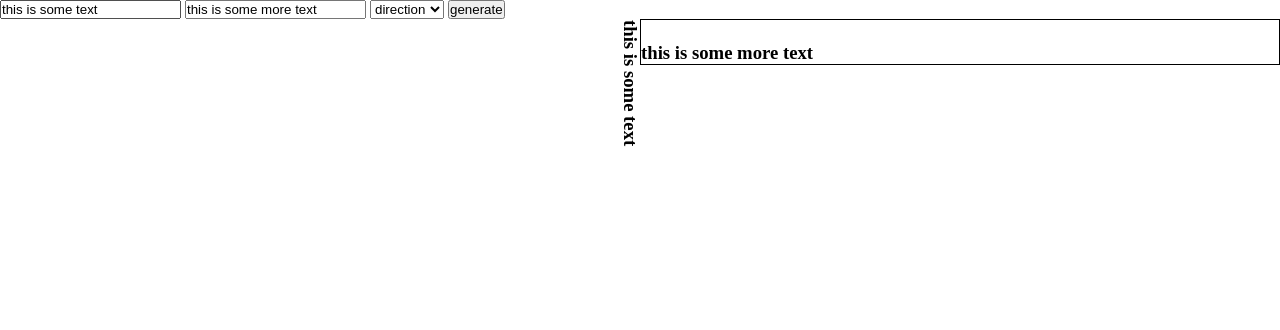
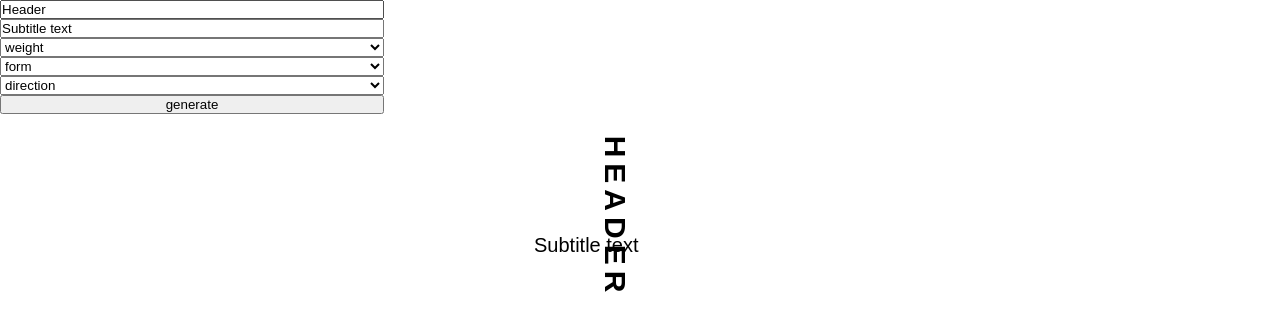
Before and after one commit to alisq/dair_bot, a plain HTML site: page index.html in a window 1280 px wide. Both pictures are taken after a click on the button "generate". Drawn offline with nearby package versions, Linux system fonts and the light colour scheme.

Commit message:
Added Form and Weight and ability to add multiple contrasts

```diff
--- a/css/main.css
+++ b/css/main.css
@@ -3,30 +3,27 @@
     padding:0;
     margin:0;
 }
+@import url("https://use.typekit.net/pfp3zhq.css");
 
 html, body {
     min-height:100vw;
+    font-family: aktiv-grotesk, sans-serif;
 }
 
+.grid{
+    display: grid;
+    grid-template-columns: 30% 70%;
+
+}
+.controls{
+    display: flex;
+    flex-direction: column;
+}
 
 .contrast--direction h3 {
     transform-origin:0 0;
 }
 
 #output {
-    border:1px solid black;
-    margin-left:50%
+    margin-left:15%
 }
-/*
-.contrast--scale h1 {
-
-    font-size:50px;
-
-}
-
-
-.contrast--scale p {
-
-    font-size:15px;
-
-} */
--- a/index.html
+++ b/index.html
@@ -13,23 +13,42 @@
         <link rel="stylesheet" href="css/main.css">
     </head>
     <body>
-
-        <input type="text" id="text01" placeholder="text1" value="this is some text">
-        <input type="text" id="text02" placeholder="text1" value="this is some more text">
-        <select id="contrast">
-            <option>weight</option>
+        <div class="grid">
+            <div class="controls">
+                <input type="text" id="text01" placeholder="Text 1" value="Header">
+                <input type="text" id="text02" placeholder="Text 2" value="Subtitle text">
+                <select id="contrast1">
+                    <option selected>weight</option>
+                    <option>form</option>
+                    <option>structure</option>
+                    <option>direction</option>
+                    <option>scale</option>
+                    <option>texture</option>
+                    <option>color</option>
+                </select>
+                <select id="contrast2">
+                    <option >weight</option>
+                    <option selected>form</option>
+                    <option>structure</option>
+                    <option>direction</option>
+                    <option >scale</option>
+                    <option>texture</option>
+                    <option>color</option>
+                </select>
+                <select id="contrast3">
+                    <option >weight</option>
                     <option>form</option>
                     <option>structure</option>
                     <option selected>direction</option>
                     <option>scale</option>
                     <option>texture</option>
                     <option>color</option>
+                </select>
+                <button id="generate">generate</button>
+            </div>
+            <div id="output"></div>
+        </div>
 
-        </select>
-
-        <button id="generate">generate</button>
-
-        <div id="output"></div>
 
         <script src="https://code.jquery.com/jquery-3.6.0.min.js" integrity="sha256-/xUj+3OJU5yExlq6GSYGSHk7tPXikynS7ogEvDej/m4=" crossorigin="anonymous"></script>
         <script src="js/main.js" ></script>
--- a/js/main.js
+++ b/js/main.js
@@ -1,37 +1,59 @@
-let text1, text2, contrast, output;
+let text1, text2, contrast1, contrast2,contrast3, output;
 
 $("#generate").click(function(){
 
     text1 = $("#text01").val()
     text2 = $("#text02").val()
-    contrast = $("#contrast").find(":selected").text()
+    contrast1 = $("#contrast1").find(":selected").text()
+    contrast2 = $("#contrast2").find(":selected").text()
+    contrast3 = $("#contrast3").find(":selected").text()
 
 
+    output = `<div class="contrast--scale">
+    <h1 class="text01">${text1}</h1>
+    <h1 class="text02">${text2}</h1>
+    </div>`
 
-    if (contrast == "scale") {
+    $("#output").html(output)
+
+
+    if (contrast1 == "scale" || contrast2 == "scale" || contrast3 == "scale" ) {
 
         big = (Math.floor(Math.random()*100)+50)+"px"
+        $(".text01").css({"font-size": big});
 
-        output  = `<div class="contrast--scale">
-                    <h1 class="text01" style="font-size:${big}">${text1}</h1>
-                    <p class="text02">${text1}</p>
-                    </div>`
-
-    } else if (contrast == "direction"){
+    }if (contrast1 == "direction" || contrast2 == "direction" || contrast3 == "direction"){
 
         rotate1 = "rotate("+(Math.floor(Math.random()*4)*45)+"deg)"
         rotate2 = "rotate("+(Math.floor(Math.random()*4)*45)+"deg)"
 
-        output  = `<div class="contrast--direction">
-                    <h3 class="text01" style="transform:${rotate1}">${text1}</h1>
-                    <h3 class="text02" style="transform:${rotate2}">${text2}</h1>
-                    </div>`
+        $(".text01").css({"transform":rotate1, "max-width":"fit-content"});
+        $(".text02").css({"transform":rotate2, "max-width":"fit-content"});
+        $("#output").css({"margin-top": "200px", "margin-left": "150px"});
+
+    }if (contrast1 == "weight" || contrast2 == "weight" || contrast3 == "weight"){
+        heavyWeights = [700, 800, 900];
+        heavy = heavyWeights[(Math.floor(Math.random()*3))%3];
+        lightWeights = [200, 300, 400, 500];
+        light = lightWeights[(Math.floor(Math.random()*4))%4];
+        $(".text01").css({"font-weight":heavy});
+        $(".text02").css({"font-weight":light});
+
+
+    }if (contrast1 == "form" || contrast2 == "form" || contrast3 == "form"){
+
+        if(contrast1 == "scale" || contrast2 == "scale" || contrast3 == "scale" ){
+            $(".text01").css({"text-transform":"uppercase"});
+        }else{
+            size = parseInt($(".text01").css("font-size"))-2;
+            $(".text01").css({"text-transform":"uppercase", "letter-spacing":"0.2em", "font-size": size+"px"});
+            $(".text02").css({"font-size": size-10+"px"});
+
+        }
 
     }
 
-    console.log(output)
 
-    $("#output").html(output)
 
 
 })
```
Lines whose indentation alone changed are shown as unchanged.
